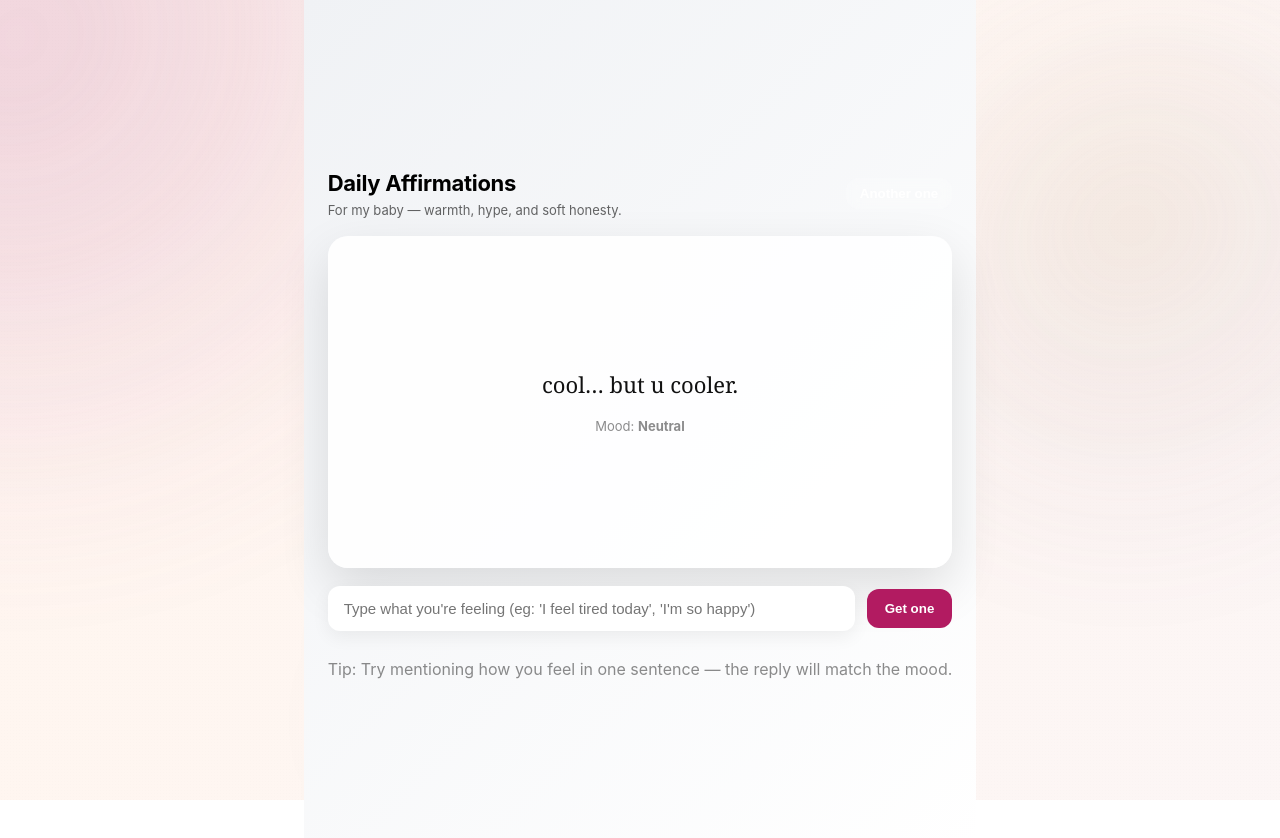
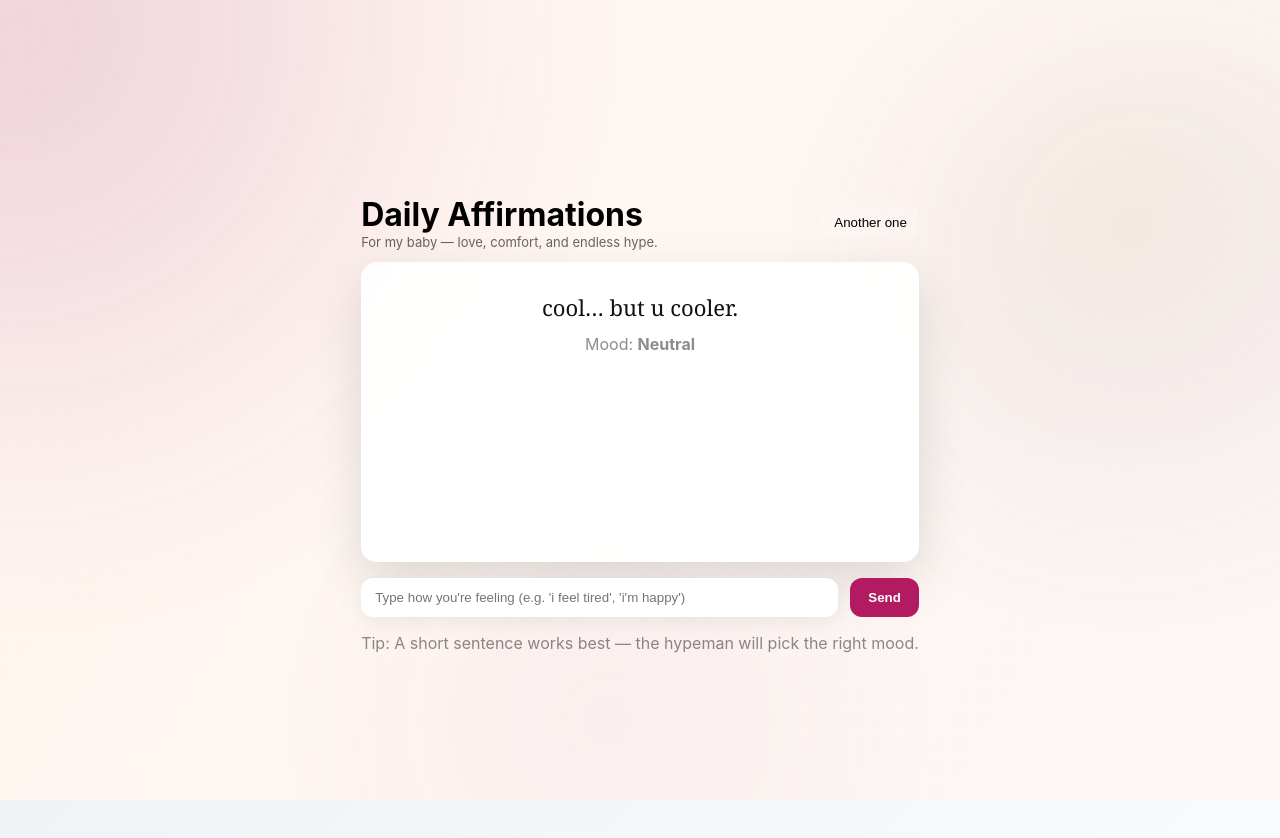
Before and after one commit to yxbudgqjdqdxq/surehit-version-2, a Next.js app: page /chat in a window 1280 px wide. Shown: the top 838 px of the page. Built offline with nearby package versions, Linux system fonts and the light colour scheme.

Commit message:
Update chat.js

```diff
--- a/pages/chat.js
+++ b/pages/chat.js
@@ -1,6 +1,6 @@
 
-// pages/chat.js  (frontend) — REPLACE your current frontend with this
-import React, { useState, useRef, useEffect } from "react";
+// pages/chat.js
+import React, { useState, useEffect, useRef } from "react";
 
 export default function ChatPage() {
   const [input, setInput] = useState("");
@@ -9,9 +9,11 @@ export default function ChatPage() {
   const [loading, setLoading] = useState(false);
   const [error, setError] = useState(null);
   const [lastMessage, setLastMessage] = useState("");
+  const [emptyClickCount, setEmptyClickCount] = useState(0);
+  const [lastSentText, setLastSentText] = useState("");
   const cardRef = useRef(null);
 
-  // local mood detection (same as backend)
+  // mood detection
   function detectMoodLocal(text) {
     const t = (text || "").toLowerCase();
     if (/(sad|tired|down|cry|hurt|lonely|gloomy|blue|bummed|drained|weary)/.test(t)) return "sad";
@@ -26,126 +28,184 @@ export default function ChatPage() {
     return "neutral";
   }
 
-  // robust fetch to /api/chat — it expects { message }
-  async function fetchReply(messageToSend) {
+  // emoji-only detection (basic): if no alphanumeric characters, treat as emoji-only
+  function isEmojiOnly(str) {
+    if (!str) return false;
+    // if contains any letter/number, it's not emoji-only
+    if (/[A-Za-z0-9]/.test(str)) return false;
+    // treat other-letters as alpha too (unicode letters)
+    if (/\p{Letter}/u.test(str)) return false;
+    // if contains non-space characters but no letters/numbers treat as emoji/symbols
+    return /\S/.test(str);
+  }
+
+  // ensure full-screen gradient for PC: apply to body
+  useEffect(() => {
+    const gradients = {
+      sad: "linear-gradient(135deg,#cfe0ff,#9fb7ff)",
+      grumpy: "linear-gradient(135deg,#ffdbe6,#ffb3d6)",
+      happy: "linear-gradient(135deg,#fff0b8,#ffd6a5)",
+      love: "linear-gradient(135deg,#ffd6e8,#ff9ab6)",
+      deep: "linear-gradient(135deg,#d8f3ff,#cde6ff)",
+      neutral: "linear-gradient(135deg,#f0f2f5,#ffffff)",
+      bored: "linear-gradient(135deg,#f0e6ff,#e6d8ff)",
+      nervous: "linear-gradient(135deg,#fff0f0,#ffe8d9)",
+      confident: "linear-gradient(135deg,#ffd1b8,#ffb3b3)",
+      playful: "linear-gradient(135deg,#f0d8ff,#e6f0ff)"
+    };
+    const g = gradients[mood] || gradients.neutral;
+    document.body.style.background = g;
+    document.body.style.transition = "background 600ms ease";
+    return () => {
+      // leave background as-is; this is fine for your app's single-page usage
+    };
+  }, [mood]);
+
+  async function callApi(message) {
     setError(null);
     setLoading(true);
     try {
-      const r = await fetch("/api/chat", {
+      const res = await fetch("/api/chat", {
         method: "POST",
         headers: { "Content-Type": "application/json" },
-        body: JSON.stringify({ message: messageToSend || "" })
+        body: JSON.stringify({ message: message || "" })
       });
 
-      // If not JSON, read text to reveal server error (helps debug)
-      const ct = r.headers.get("content-type") || "";
-      if (!r.ok) {
-        // capture body as text to show server's error if any
-        const text = await r.text();
-        throw new Error(`Server error ${r.status}: ${text}`);
+      if (!res.ok) {
+        const txt = await res.text();
+        throw new Error(`Server error: ${txt}`);
       }
-
-      if (ct.includes("application/json")) {
-        const data = await r.json();
-        setReply(data.reply || "…");
-        setMood(data.mood || detectMoodLocal(messageToSend));
-      } else {
-        // server returned something that's not JSON -> show it
-        const text = await r.text();
-        throw new Error("Non-JSON response: " + text);
-      }
+      const data = await res.json();
+      return data.reply ?? "";
     } catch (err) {
-      console.error("fetchReply error:", err);
+      console.error("API error:", err);
       setError(String(err));
+      return null;
     } finally {
       setLoading(false);
-      // animate card for UX
-      if (cardRef.current) {
-        cardRef.current.animate(
-          [{ transform: "translateY(8px)", opacity: 0 }, { transform: "translateY(0px)", opacity: 1 }],
-          { duration: 420, easing: "cubic-bezier(.2,.9,.2,1)" }
-        );
-      }
     }
   }
 
   useEffect(() => {
-    // initial load: get a default line (backend will fallback to neutral)
-    fetchReply("");
+    // initial fetch
+    (async () => {
+      const initial = await callApi("");
+      if (initial) setReply(initial);
+    })();
+    // eslint-disable-next-line react-hooks/exhaustive-deps
   }, []);
 
   const handleSend = async (e) => {
     e && e.preventDefault();
+    setError(null);
     const text = input.trim();
+
+    // EMPTY behavior: count clicks
     if (!text) {
-      await fetchReply(lastMessage || "");
+      const next = emptyClickCount + 1;
+      setEmptyClickCount(next);
+      if (next >= 2) {
+        setReply("say something my love");
+        setEmptyClickCount(0);
+      } else {
+        setReply("Tap once more and say something, babe.");
+      }
       return;
     }
+
+    // EMOJI ONLY behavior
+    if (isEmojiOnly(text)) {
+      setReply("Sorry?");
+      setInput("");
+      return;
+    }
+
+    // prevent identical repeat spam
+    if (text === lastSentText) {
+      setReply("say something my love");
+      setInput("");
+      return;
+    }
+
+    setLastSentText(text);
     setLastMessage(text);
     setInput("");
     setMood(detectMoodLocal(text));
-    await fetchReply(text);
+    setLoading(true);
+
+    const r = await callApi(text);
+    if (r !== null) {
+      setReply(r);
+    } else {
+      setReply("Sorry — couldn't fetch a reply.");
+    }
+
+    if (cardRef.current) {
+      cardRef.current.animate(
+        [{ transform: "translateY(8px)", opacity: 0 }, { transform: "translateY(0px)", opacity: 1 }],
+        { duration: 420, easing: "cubic-bezier(.2,.9,.2,1)" }
+      );
+    }
   };
 
   const handleAnother = async () => {
-    await fetchReply(lastMessage || "");
+    const target = lastMessage || "";
+    setMood(detectMoodLocal(target));
+    setLoading(true);
+    const r = await callApi(target);
+    if (r !== null) setReply(r);
+    setLoading(false);
   };
 
-  const gradients = {
-    sad: "linear-gradient(135deg,#1f3a93,#3a6073)",
-    grumpy: "linear-gradient(135deg,#3b0a3b,#872657)",
-    happy: "linear-gradient(135deg,#ffefba,#ffd1ff)",
-    love: "linear-gradient(135deg,#ff9a9e,#fecfef)",
-    deep: "linear-gradient(135deg,#2b5876,#4e4376)",
-    neutral: "linear-gradient(135deg,#f0f2f5,#ffffff)",
-    bored: "linear-gradient(135deg,#d7d2cc,#304352)",
-    nervous: "linear-gradient(135deg,#ffd89b,#19547b)",
-    confident: "linear-gradient(135deg,#f7797d,#FBD786)",
-    playful: "linear-gradient(135deg,#fbc2eb,#a6c1ee)"
-  };
-
-  const currentGradient = gradients[mood] || gradients.neutral;
-
   return (
-    <div style={{ minHeight: "100vh", display: "flex", alignItems: "center", justifyContent: "center", padding: 24, background: currentGradient, transition: "background 600ms ease" }}>
-      <div style={{ width: "100%", maxWidth: 820, margin: "0 auto", display: "flex", flexDirection: "column", gap: 18 }}>
-        <header style={{ display: "flex", justifyContent: "space-between", alignItems: "center" }}>
+    <div style={{ minHeight: "100vh", display: "flex", alignItems: "center", justifyContent: "center", padding: 24 }}>
+      <div style={{ width: "100%", maxWidth: 920 }}>
+        <header style={{ display: "flex", justifyContent: "space-between", alignItems: "center", marginBottom: 12 }}>
           <div>
-            <h1 style={{ margin: 0, fontSize: 22, letterSpacing: -0.3 }}>Daily Affirmations</h1>
-            <div style={{ color: "rgba(0,0,0,0.6)", marginTop: 6, fontSize: 13 }}>For my baby — warmth, hype, and soft honesty.</div>
+            <h1 style={{ margin: 0 }}>Daily Affirmations</h1>
+            <div style={{ color: "rgba(0,0,0,0.6)", fontSize: 13 }}>For my baby — love, comfort, and endless hype.</div>
           </div>
 
-          <div style={{ display: "flex", gap: 10 }}>
-            <button onClick={handleAnother} disabled={loading} style={{ padding: "8px 14px", borderRadius: 12, border: "none", background: "rgba(255,255,255,0.18)", backdropFilter: "blur(6px)", color: "#fff", cursor: "pointer", transition: "transform .15s ease", fontWeight: 600 }}>
+          <div>
+            <button onClick={handleAnother} disabled={loading} style={{ padding: "8px 12px", borderRadius: 10, border: "none", background: "rgba(255,255,255,0.18)", color: "#000" }}>
               Another one
             </button>
           </div>
         </header>
 
-        <main ref={cardRef} style={{ background: "rgba(255,255,255,0.92)", borderRadius: 20, padding: "36px 28px", boxShadow: "0 20px 50px rgba(0,0,0,0.12)", minHeight: 260, display: "flex", flexDirection: "column", justifyContent: "center", transition: "transform .3s ease" }}>
+        <main ref={cardRef} style={{ background: "rgba(255,255,255,0.94)", borderRadius: 16, padding: 30, minHeight: 240, boxShadow: "0 20px 50px rgba(0,0,0,0.12)" }}>
           {loading ? (
             <div style={{ textAlign: "center", color: "#333" }}>Hypeman is thinking…</div>
           ) : (
-            <>
-              <div style={{ fontFamily: "Georgia, 'Times New Roman', serif", fontSize: "clamp(18px, 2.2vw, 22px)", lineHeight: 1.45, color: "#111", textAlign: "center", whiteSpace: "pre-wrap" }}>
-                {reply || "Type how you feel — I’ll say the rest."}
-              </div>
-              <div style={{ marginTop: 18, display: "flex", justifyContent: "center", gap: 12 }}>
-                <div style={{ fontSize: 13, color: "rgba(0,0,0,0.45)" }}>Mood: <strong style={{ textTransform: "capitalize" }}>{mood}</strong></div>
-              </div>
-            </>
+            <div style={{ fontFamily: "Georgia, serif", fontSize: "clamp(18px, 2.2vw, 22px)", textAlign: "center", color: "#111", whiteSpace: "pre-wrap" }}>
+              {reply || "Type how you feel — I’ll say the rest."}
+            </div>
           )}
+
+          <div style={{ marginTop: 12, textAlign: "center", color: "rgba(0,0,0,0.45)" }}>
+            Mood: <strong style={{ textTransform: "capitalize" }}>{mood}</strong>
+          </div>
         </main>
 
-        <form onSubmit={handleSend} style={{ display: "flex", gap: 12, alignItems: "center" }}>
-          <input value={input} onChange={e => { setInput(e.target.value); setMood(detectMoodLocal(e.target.value)); }} placeholder="Type what you're feeling (eg: 'I feel tired today', 'I'm so happy')" style={{ flex: 1, padding: "14px 16px", borderRadius: 12, border: "none", boxShadow: "0 6px 18px rgba(0,0,0,0.06)", fontSize: 15 }} disabled={loading} aria-label="Your message" />
-          <button type="submit" disabled={loading} style={{ padding: "12px 18px", borderRadius: 12, border: "none", background: "#b21b61", color: "#fff", fontWeight: 700, cursor: "pointer", transition: "transform .12s ease" }}>
-            {loading ? "Sending…" : (lastMessage ? "Send" : "Get one")}
+        <form onSubmit={handleSend} style={{ display: "flex", gap: 12, marginTop: 16 }}>
+          <input
+            value={input}
+            onChange={(e) => { setInput(e.target.value); setMood(detectMoodLocal(e.target.value)); }}
+            placeholder="Type how you're feeling (e.g. 'i feel tired', 'i'm happy')"
+            style={{ flex: 1, padding: "12px 14px", borderRadius: 12, border: "none", boxShadow: "0 6px 18px rgba(0,0,0,0.06)" }}
+            disabled={loading}
+            aria-label="Your message"
+          />
+          <button type="submit" disabled={loading} style={{ padding: "12px 18px", borderRadius: 12, border: "none", background: "#b21b61", color: "#fff", fontWeight: 700 }}>
+            {loading ? "Sending…" : "Send"}
           </button>
         </form>
 
-        {error && <div style={{ color: "crimson", fontSize: 13, whiteSpace: "pre-wrap" }}>{error}</div>}
-        <footer style={{ marginTop: 10, textAlign: "center", color: "rgba(0,0,0,0.45)" }}>Tip: Try mentioning how you feel in one sentence — the reply will match the mood.</footer>
+        {error && <div style={{ color: "crimson", marginTop: 12 }}>{error}</div>}
+
+        <footer style={{ marginTop: 16, textAlign: "center", color: "rgba(0,0,0,0.45)" }}>
+          Tip: A short sentence works best — the hypeman will pick the right mood.
+        </footer>
       </div>
     </div>
   );
```
